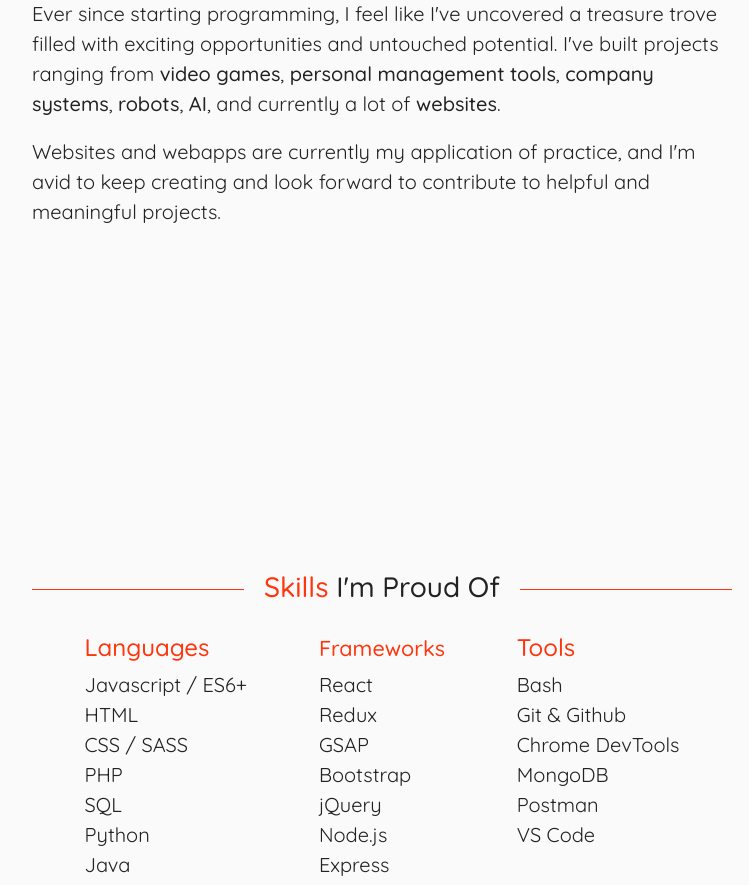
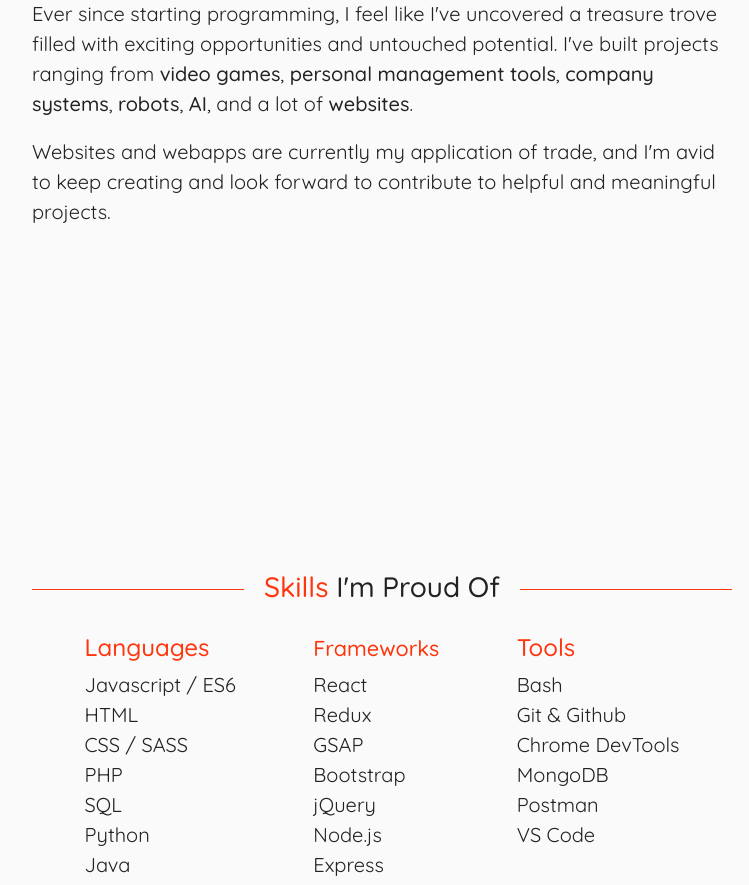
Before and after one commit to afutofu/afutofu.github.io, a React (Create React App) app: page / in a window 1280 px wide. Shown: the part 1080-1965 px from the top of the page, without its empty margins (258-1007 px from the left). Built offline with nearby package versions, Linux system fonts and the light colour scheme.

Commit message:
changed content, updated resume

```diff
--- a/src/components/About.js
+++ b/src/components/About.js
@@ -221,12 +221,12 @@ const About = () => {
                 <DescriptionBold>personal management tools</DescriptionBold>,{" "}
                 <DescriptionBold>company systems</DescriptionBold>,{" "}
                 <DescriptionBold>robots</DescriptionBold>,{" "}
-                <DescriptionBold>AI</DescriptionBold>, and currently a lot of{" "}
+                <DescriptionBold>AI</DescriptionBold>, and a lot of{" "}
                 <DescriptionBold>websites</DescriptionBold>.
               </Description>
               <Description>
-                Websites and webapps are currently my application of practice,
-                and I'm avid to keep creating and look forward to contribute to
+                Websites and webapps are currently my application of trade, and
+                I'm avid to keep creating and look forward to contribute to
                 helpful and meaningful projects.
               </Description>
             </Descriptions>
--- a/src/components/Skills.js
+++ b/src/components/Skills.js
@@ -360,7 +360,7 @@ const Skills = (props) => {
                     Languages
                   </ListTitle>
                   <ListItems ref={(el) => (listItems = el)}>
-                    <ListItem>Javascript / ES6+</ListItem>
+                    <ListItem>Javascript / ES6</ListItem>
                     <ListItem>HTML</ListItem>
                     <ListItem>CSS / SASS</ListItem>
                     <ListItem>PHP</ListItem>
```
Also changed, not shown: 1 other file (tests, documents, lock files or other folders).
